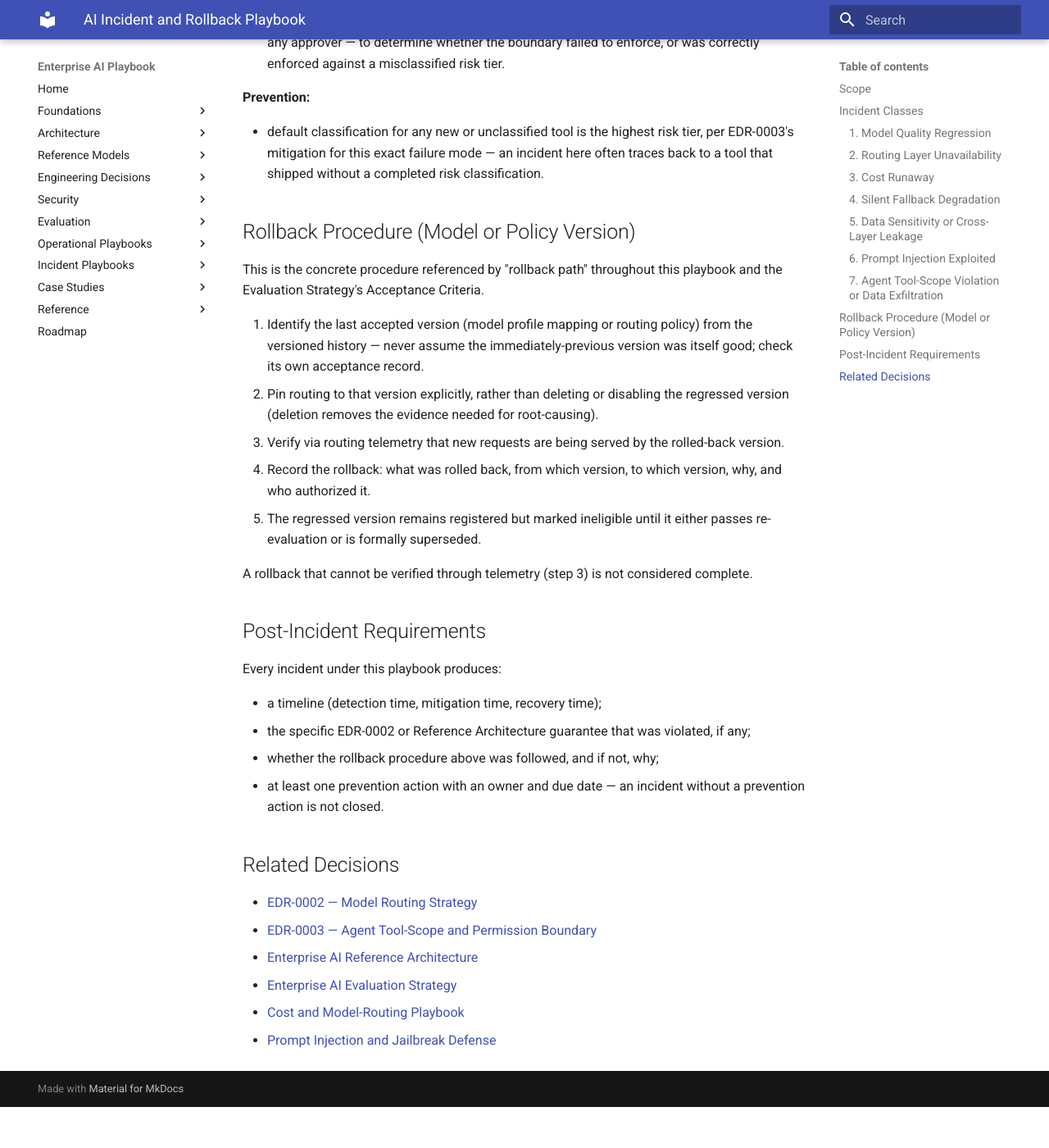
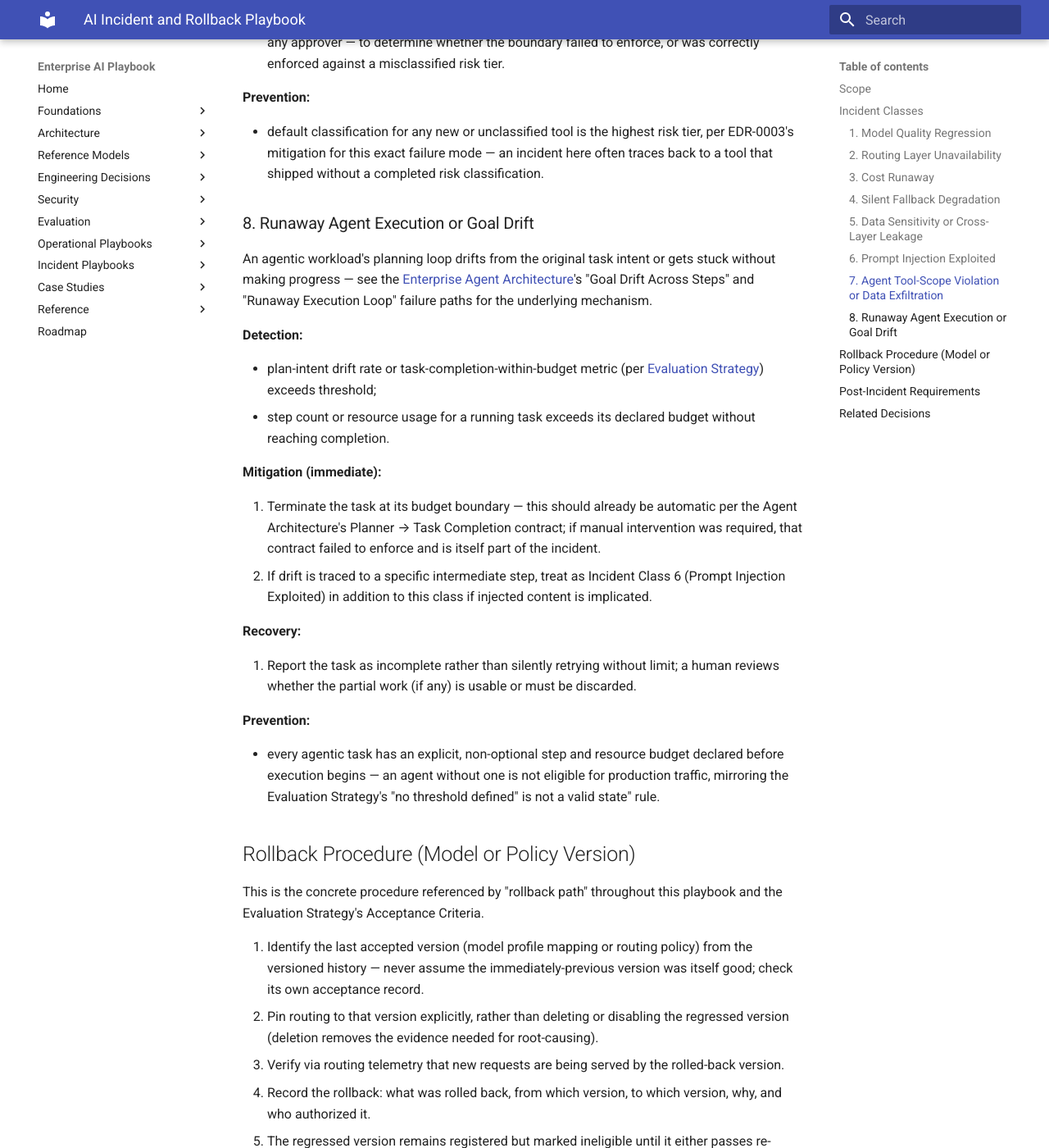
Before and after one commit to marquiano/enterprise-ai-playbook, an MkDocs documentation site: the page built from docs/incident-playbooks/AI_INCIDENT_AND_ROLLBACK_PLAYBOOK.md, in a window 1280 px wide and 1400 px high, scrolled down 5316 px. Shown: the whole window at 82% size. Built offline with MkDocs 1.6.1 and Material for MkDocs 9.7.7, drawn with Linux system fonts in a browser that asks for light colours; before the commit the page ends 6666 px from its top, so only the background shows below that; some of the changed text lies outside the part shown.

Commit message:
Add Runaway Agent Execution/Goal Drift incident class
Ties directly to the new Enterprise Agent Architecture's failure
paths and its evaluation metrics rather than duplicating them.

```diff
--- a/docs/incident-playbooks/AI_INCIDENT_AND_ROLLBACK_PLAYBOOK.md
+++ b/docs/incident-playbooks/AI_INCIDENT_AND_ROLLBACK_PLAYBOOK.md
@@ -168,6 +168,28 @@ A tool call executed with a scope broader than the requesting task justified, or
 
 - default classification for any new or unclassified tool is the highest risk tier, per EDR-0003's mitigation for this exact failure mode — an incident here often traces back to a tool that shipped without a completed risk classification.
 
+### 8. Runaway Agent Execution or Goal Drift
+
+An agentic workload's planning loop drifts from the original task intent or gets stuck without making progress — see the [Enterprise Agent Architecture](../reference-architectures/ENTERPRISE_AGENT_ARCHITECTURE.md)'s "Goal Drift Across Steps" and "Runaway Execution Loop" failure paths for the underlying mechanism.
+
+**Detection:**
+
+- plan-intent drift rate or task-completion-within-budget metric (per [Evaluation Strategy](../evaluation/ENTERPRISE_AI_EVALUATION_STRATEGY.md)) exceeds threshold;
+- step count or resource usage for a running task exceeds its declared budget without reaching completion.
+
+**Mitigation (immediate):**
+
+1. Terminate the task at its budget boundary — this should already be automatic per the Agent Architecture's Planner → Task Completion contract; if manual intervention was required, that contract failed to enforce and is itself part of the incident.
+2. If drift is traced to a specific intermediate step, treat as Incident Class 6 (Prompt Injection Exploited) in addition to this class if injected content is implicated.
+
+**Recovery:**
+
+3. Report the task as incomplete rather than silently retrying without limit; a human reviews whether the partial work (if any) is usable or must be discarded.
+
+**Prevention:**
+
+- every agentic task has an explicit, non-optional step and resource budget declared before execution begins — an agent without one is not eligible for production traffic, mirroring the Evaluation Strategy's "no threshold defined" is not a valid state" rule.
+
 ## Rollback Procedure (Model or Policy Version)
 
 This is the concrete procedure referenced by "rollback path" throughout this playbook and the Evaluation Strategy's Acceptance Criteria.
@@ -197,3 +219,4 @@ Every incident under this playbook produces:
 - [Enterprise AI Evaluation Strategy](../evaluation/ENTERPRISE_AI_EVALUATION_STRATEGY.md)
 - [Cost and Model-Routing Playbook](../operational-playbooks/COST_AND_MODEL_ROUTING_PLAYBOOK.md)
 - [Prompt Injection and Jailbreak Defense](../engineering-patterns/PROMPT_INJECTION_AND_JAILBREAK_DEFENSE.md)
+- [Enterprise Agent Architecture](../reference-architectures/ENTERPRISE_AGENT_ARCHITECTURE.md)
```
